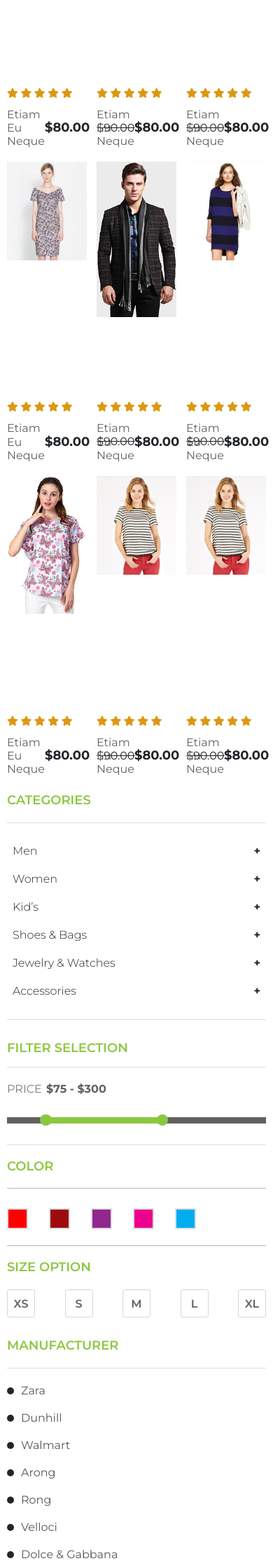
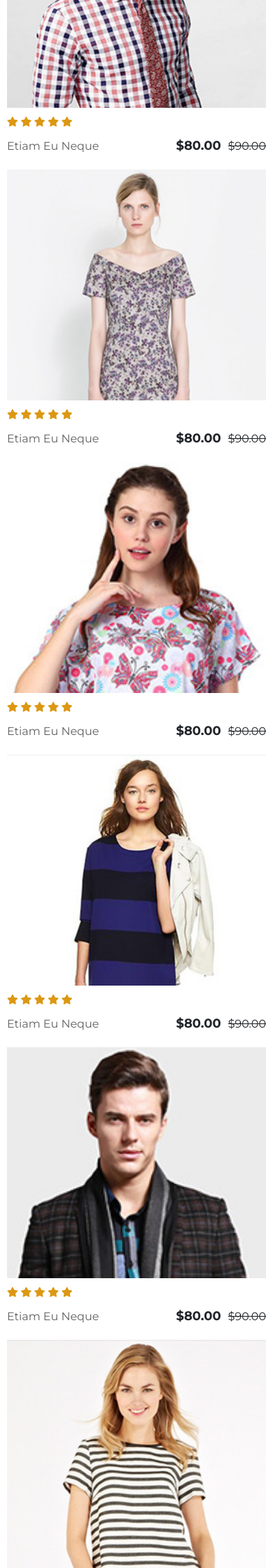
Before and after one commit to Al-amintpi/E-comerce, a PHP site: page /shop.html in a window 390 px wide; the page is wider, and only the part inside the window is pictured. Shown: the part 1240-3480 px from the top of that part at 70% size. Run offline with PHP 8.4, Linux system fonts and the light colour scheme.

Commit message:
shop page design success

```diff
--- a/assets/css/responsive.css
+++ b/assets/css/responsive.css
@@ -71,7 +71,32 @@
 	right: 76px;
 }
 
+/*Shop page responsive*/
 
+.shop-header-left-side {
+	column-count: 2;
+
+}
+
+.shop-header-left-side .fresh-new-arival-content:last-child{
+	display: none;
+}
+
+.fresh-new-arival-overly-content ul li:nth-child(1) {
+	left: 119px;
+}
+
+.fresh-new-arival-overly-content ul li:nth-child(2) {
+	right: 117px;
+}
+
+.fresh-new-arival-overly-content ul li:nth-child(3) {
+	left: 37px;
+}
+
+.fresh-new-arival-overly-content ul li:nth-child(4) {
+	right: 114px;
+}
 
 }
 
@@ -222,6 +247,88 @@
 	margin-bottom: 0rem;
 }
 
+/*shop page responsive*/
+.shop-header-left-side {
+	column-count: 2;
+}
+
+.shop-header-left-side .fresh-new-arival-content:last-child{
+	display: none;
+}
+
+.size-filter ul {
+	display: flex;
+	 align-items: none;
+	 justify-content: none;
+	justify-content: center;
+}
+
+.color-category ul {
+	justify-content: center;
+}
+
+.filter-color {
+	text-align: center;
+	width: 80%;
+	margin: 0 auto;
+}
+
+.size-filter {
+	text-align: center;
+}
+
+.category-list {
+	width: 80%;
+	margin: 0 auto;
+}
+
+.shop-category {
+	text-align: center;
+}
+
+.filter-selection {
+	width: 80%;
+	margin: 0 auto;
+}
+
+.filter-selection {
+	text-align: center;
+	width: 80%;
+	margin: 0 auto;
+}
+
+.shop-category {
+	text-align: center;
+	width: 80%;
+	margin: 0 auto;
+}
+
+.price-bar {
+	width: 80%;
+	margin: 0 auto;
+	text-align: center;
+}
+
+.manufacture-list {
+	width: 80%;
+	margin: 0 auto;
+	text-align: center;
+}
+
+.manufacture-list {
+	width: 80%;
+	margin: 0 auto;
+	text-align: center;
+}
+
+.tag-list {
+	text-align: center;
+}
+
+.tag-list ul {
+	width: 80%;
+	margin: 0 auto;
+}
 
 }
 
@@ -297,6 +404,34 @@
 
 .subscribe {
 	width: 40rem;
+}
+
+/*shop page responsive*/
+.shop-header-left-side {
+	column-count: 1;
+}
+
+.shop-header-content {
+	flex-direction: column;
+}
+
+.size-filter ul {
+	display: flex;
+	 align-items: none;
+	 justify-content: none;
+	justify-content: center;
+}
+
+.color-category ul {
+	justify-content: center;
+}
+
+.filter-color {
+	text-align: center;
+}
+
+.size-filter {
+	text-align: center;
 }
 
 }
--- a/assets/css/style.css
+++ b/assets/css/style.css
@@ -2326,6 +2326,10 @@
 	padding-top: 2rem;
 }
 
+.fresh-new-arival-content {
+	overflow: hidden;
+}
+
 .shop-right-area{}
 
 .shop-category {
--- a/shop.html
+++ b/shop.html
@@ -187,7 +187,7 @@
 <section class="shop-header-section">
 	<div class="container">
 		<div class="row">
-			<div class="col-md-9">
+			<div class="col-md-12 col-lg-9">
 				<div class="shop-header-content">
 				<h4>Showing <span>1</span> to <span>16</span> of <span>25</span> total</h4>
 				<div class="short">
@@ -239,7 +239,7 @@
 				</div>
 				</div>
 				<div class="shop-header-left-side">
-				<div class="fresh-new-arival-content">
+					<div class="fresh-new-arival-content shop-new-arival-content">
 						<div class="fresh-new-arival-content-image">
 						<img src="assets/img/shop/1.jpg">
 						<div class="fresh-new-arival-overly-content">
@@ -520,7 +520,7 @@
 					</div>
 				</div>
 			</div>
-			<div class="col-md-3">
+			<div class="col-md-12 col-lg-3">
 			<div class="shop-right-area">
 				<div class="shop-category">
 					<h3>CATEGORIES</h3>
```
Lines whose indentation alone changed are shown as unchanged.
